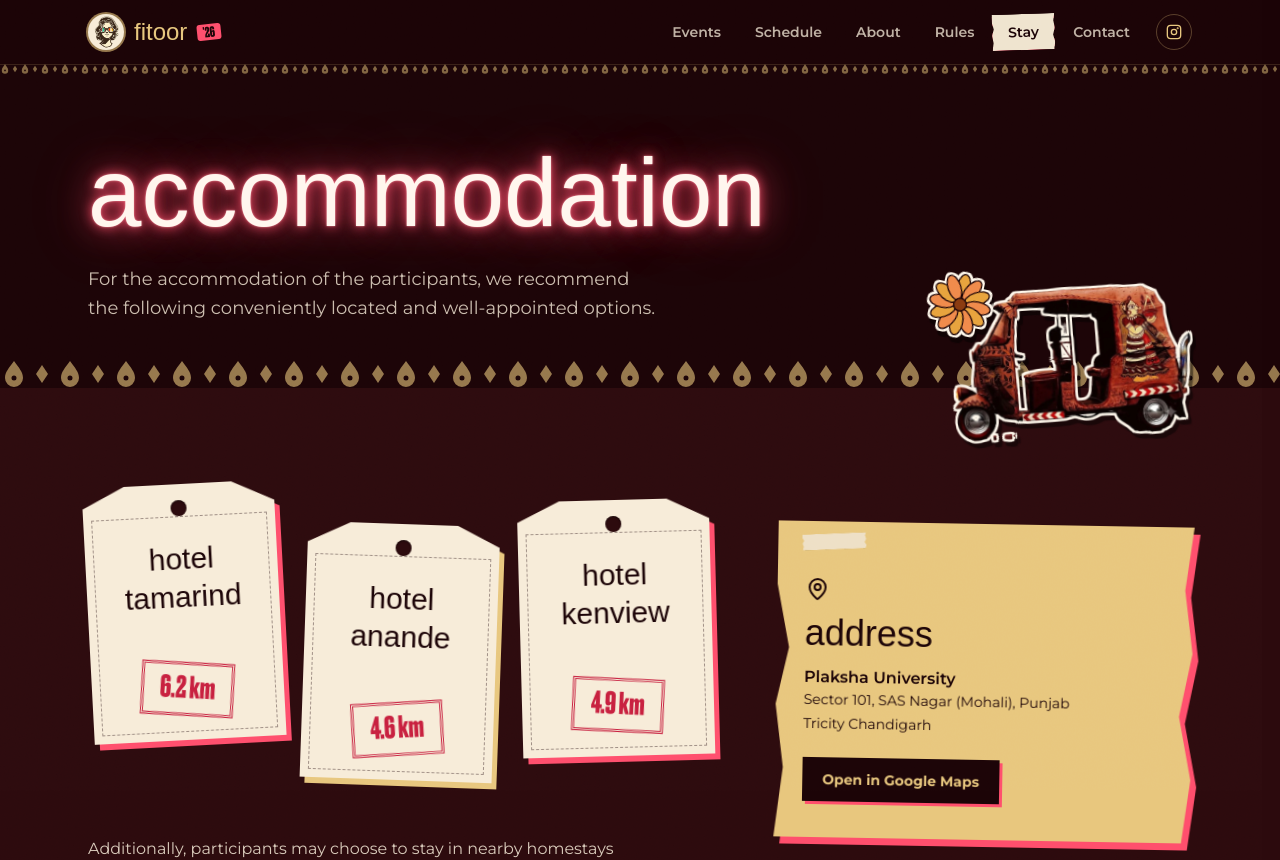
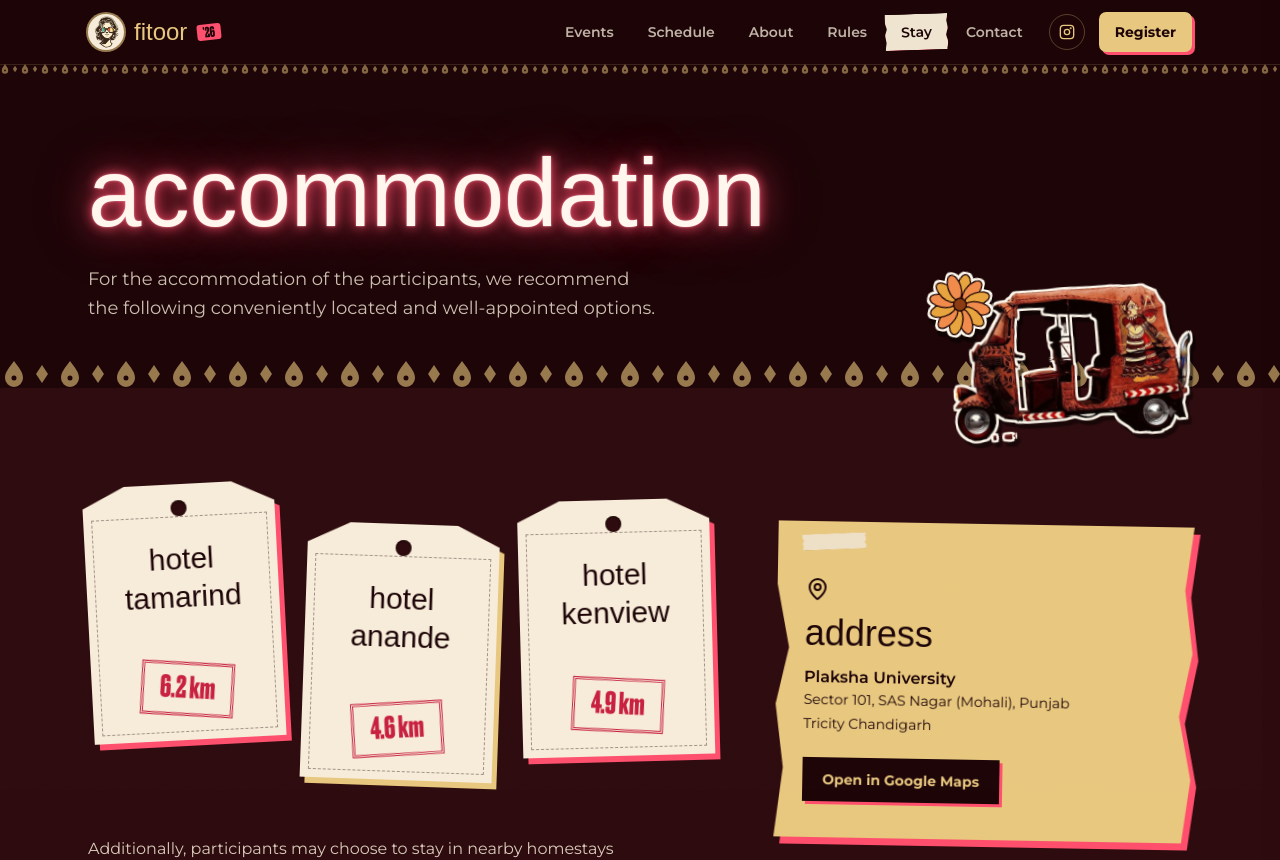
Before and after one commit to DisturbedSage5840C/fitoor, a Next.js app: page /accommodation in a window 1280 px wide. Shown: the top 860 px of the page. Built offline with nearby package versions, Linux system fonts and the light colour scheme; no server answers; a web font is replaced by a local one.

Commit message:
Point registration to the Unstop listing from the navbar and hero

```diff
--- a/components/home/Hero.tsx
+++ b/components/home/Hero.tsx
@@ -15,9 +15,8 @@ import {
 } from "motion/react";
 import { Countdown } from "@/components/home/Countdown";
 import { RideCurtain } from "@/components/home/RideCurtain";
-import { InstagramIcon } from "@/components/shared/InstagramIcon";
 import { MascotSequence, MascotStill } from "@/components/mascot/MascotSequence";
-import { socials } from "@/data/contacts";
+import { registerUrl } from "@/data/contacts";
 import { fest } from "@/data/content";
 import { events } from "@/data/events";
 
@@ -97,21 +96,21 @@ function HeroCopy({ covered, centered }: { covered: boolean; centered?: boolean
           centered ? "items-center" : "items-start"
         }`}
       >
+        <a
+          href={registerUrl}
+          target="_blank"
+          rel="noreferrer"
+          className="font-body inline-flex min-h-12 items-center rounded-sm bg-gold px-6 font-bold text-maroon-deepest shadow-[4px_4px_0_var(--rose)] transition-all hover:-translate-x-0.5 hover:-translate-y-0.5 hover:bg-gold-bright hover:shadow-[6px_6px_0_var(--rose)]"
+        >
+          Register now
+          <span className="sr-only"> (opens Unstop in a new tab)</span>
+        </a>
         <Link
           href="/events"
-          className="font-body inline-flex min-h-12 items-center rounded-sm bg-gold px-6 font-bold text-maroon-deepest shadow-[4px_4px_0_var(--rose)] transition-all hover:-translate-x-0.5 hover:-translate-y-0.5 hover:bg-gold-bright hover:shadow-[6px_6px_0_var(--rose)]"
+          className="font-body inline-flex min-h-12 items-center font-semibold text-cream underline decoration-gold/60 underline-offset-4 hover:decoration-gold"
         >
           See all {events.length} events
         </Link>
-        <a
-          href={socials.instagram}
-          target="_blank"
-          rel="noreferrer"
-          className="font-body inline-flex min-h-12 items-center gap-2 font-semibold text-cream underline decoration-gold/60 underline-offset-4 hover:decoration-gold"
-        >
-          <InstagramIcon className="size-4" />
-          Register via @{socials.instagramHandle}
-        </a>
       </div>
 
       <div className="mt-10">
--- a/components/layout/Navbar.tsx
+++ b/components/layout/Navbar.tsx
@@ -15,7 +15,7 @@ import {
 import { cn } from "@/lib/utils";
 import { MascotFaceLogomark } from "@/components/mascot/MascotFaceLogomark";
 import { InstagramIcon } from "@/components/shared/InstagramIcon";
-import { socials } from "@/data/contacts";
+import { registerUrl, socials } from "@/data/contacts";
 import { fest } from "@/data/content";
 
 const navLinks = [
@@ -79,6 +79,15 @@ export function Navbar() {
             <InstagramIcon className="size-4" />
             <span className="sr-only">Fitoor on Instagram</span>
           </a>
+          <a
+            href={registerUrl}
+            target="_blank"
+            rel="noreferrer"
+            className="font-body ml-3 inline-flex min-h-10 items-center rounded-sm bg-gold px-4 text-sm font-bold text-maroon-deepest shadow-[3px_3px_0_var(--rose)] transition-all hover:-translate-x-0.5 hover:-translate-y-0.5 hover:bg-gold-bright"
+          >
+            Register
+            <span className="sr-only"> (opens Unstop in a new tab)</span>
+          </a>
         </nav>
 
         <Sheet>
@@ -130,10 +139,19 @@ export function Navbar() {
                 );
               })}
               <a
+                href={registerUrl}
+                target="_blank"
+                rel="noreferrer"
+                className="font-body mx-3 mt-4 inline-flex min-h-12 items-center justify-center rounded-sm bg-gold px-6 font-bold text-maroon-deepest shadow-[4px_4px_0_var(--rose)]"
+              >
+                Register now
+                <span className="sr-only"> (opens Unstop in a new tab)</span>
+              </a>
+              <a
                 href={socials.instagram}
                 target="_blank"
                 rel="noreferrer"
-                className="font-body mt-4 flex items-center gap-2 px-3 text-sm text-gold"
+                className="font-body mt-2 flex min-h-11 items-center gap-2 px-3 text-sm text-gold"
               >
                 <InstagramIcon className="size-4" />@{socials.instagramHandle}
               </a>
--- a/data/contacts.ts
+++ b/data/contacts.ts
@@ -9,6 +9,10 @@ export const contacts: ContactPerson[] = [
   { name: "Sahil Gada", phone: "+91 83698 07001" },
   { name: "Jigisha Krishnan", phone: "+91 89297 50700" },
 ];
+
+/** Where participants sign up: the Fitoor listing on Unstop. */
+export const registerUrl =
+  "https://unstop.com/college-fests/fitoor-plaksha-university-punjab-519261";
 
 export const socials = {
   instagramHandle: "fitoor.plaksha",
```
